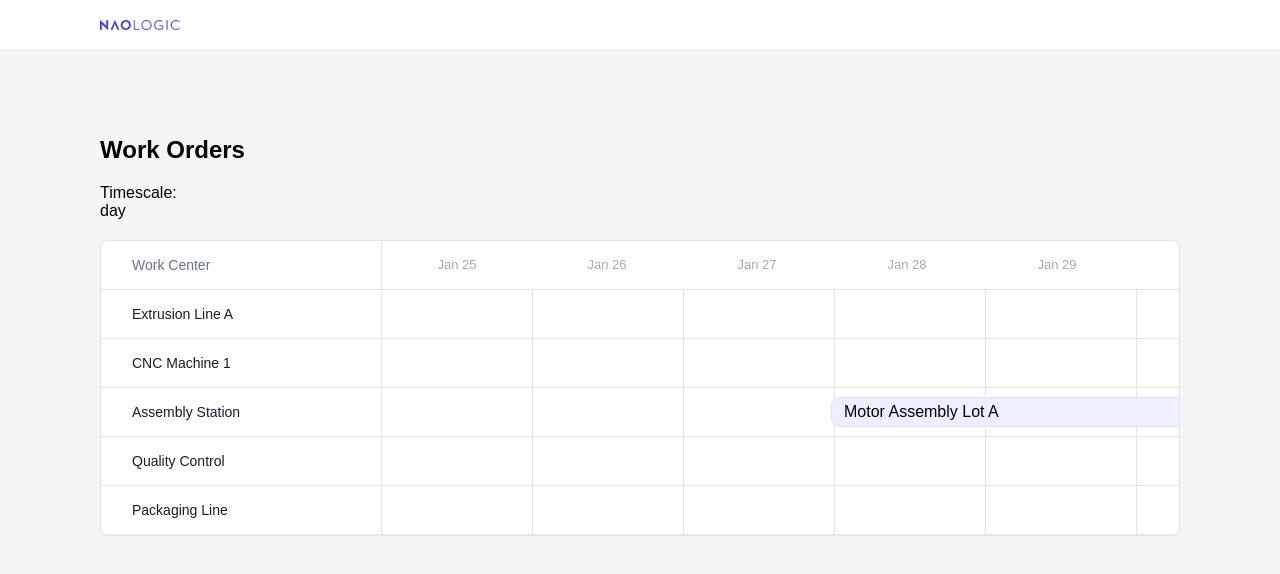
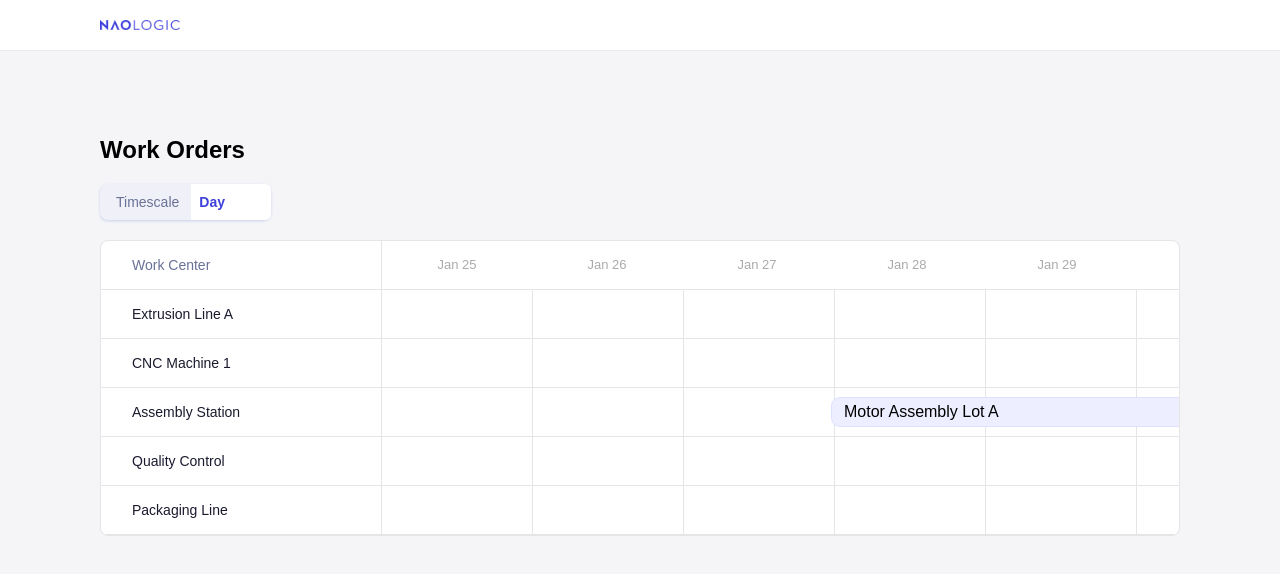
Before and after one commit to Travisaurus-Rex/naologic-timeline, an Angular app: page / in a window 1280 px wide. Shown: the top 574 px of the page. Built offline with nearby package versions, Linux system fonts and the light colour scheme; a web font is replaced by a local one.

Commit message:
update timescale dropdown

```diff
--- a/src/app/features/timeline/components/timeline-header/timeline-header.html
+++ b/src/app/features/timeline/components/timeline-header/timeline-header.html
@@ -2,9 +2,10 @@
   <h2>Work Orders</h2>
 
   <div class="zoom-control">
-    <label>Timescale:</label>
+    <label>Timescale</label>
 
     <ng-select
+      class="timescale-select"
       [items]="timescaleOptions"
       [formControl]="timescaleControl"
       [clearable]="false"
--- a/src/app/features/timeline/components/timeline-header/timeline-header.scss
+++ b/src/app/features/timeline/components/timeline-header/timeline-header.scss
@@ -5,3 +5,19 @@
     margin-top: 25px;
   }
 }
+
+.zoom-control {
+  display: inline-flex;
+  align-items: center;
+  background: #f0f1f8;
+  border-radius: 8px;
+  box-shadow: 0 1px 3px 0 rgba(200, 207, 233, 1);
+  gap: 0;
+
+  label {
+    font-size: 14px;
+    color: #687196;
+    white-space: nowrap;
+    padding: 4px 12px 4px 16px;
+  }
+}
--- a/src/styles.scss
+++ b/src/styles.scss
@@ -8,9 +8,10 @@ body {
 .ng-select.custom .ng-select-container {
   height: 40px;
   border-radius: 6px;
-  border: 1px solid #e5e5e5;
+  border: 1px solid #e5e5e5 !important;
   padding: 0 12px;
   cursor: pointer;
+  box-shadow: none !important;
 }
 
 .ng-select.custom.ng-select-focused .ng-select-container {
@@ -34,16 +35,7 @@ body {
 
 .ng-select.custom .ng-option.ng-option-marked {
   background: #eceeff;
-  color: #3e4bff;
-}
-
-.ng-select.custom .ng-select-container {
-  height: 40px;
-  border-radius: 6px;
-  border: 1px solid #e5e5e5 !important;
-  padding: 0 12px;
-  cursor: pointer;
-  box-shadow: none !important;
+  color: #3e40db;
 }
 
 .ng-select.custom .ng-value-container {
@@ -51,3 +43,52 @@ body {
   align-items: center;
   padding: 0;
 }
+
+.ng-select.timescale-select .ng-select-container {
+  background: white !important;
+  border: none !important;
+  box-shadow: none !important;
+  border-radius: 0 6px 6px 0 !important;
+  min-height: unset !important;
+  height: 36px;
+  width: 80px;
+  cursor: pointer;
+  display: flex;
+  align-items: center;
+  padding: 0 8px;
+}
+
+.ng-select.timescale-select .ng-value-container {
+  padding: 0;
+  display: flex;
+  align-items: center;
+}
+
+.ng-select.timescale-select .ng-value-label {
+  font-size: 14px;
+  font-weight: 600;
+  color: #3e40db;
+  text-transform: capitalize;
+}
+
+.ng-select.timescale-select .ng-dropdown-panel {
+  border: 1px solid #e5e5e5;
+  border-radius: 6px;
+  box-shadow: 0 4px 12px rgba(0, 0, 0, 0.08);
+  margin-top: 4px;
+  background: white;
+  min-width: 80px;
+  width: auto !important;
+}
+
+.ng-select.timescale-select .ng-option {
+  font-size: 14px;
+  color: #1a1a2e;
+  padding: 10px 12px;
+  text-transform: capitalize;
+}
+
+.ng-select.timescale-select .ng-option.ng-option-marked {
+  background: #eceeff;
+  color: #3e40db;
+}
```
Also changed, not shown: public/down.png (added).
